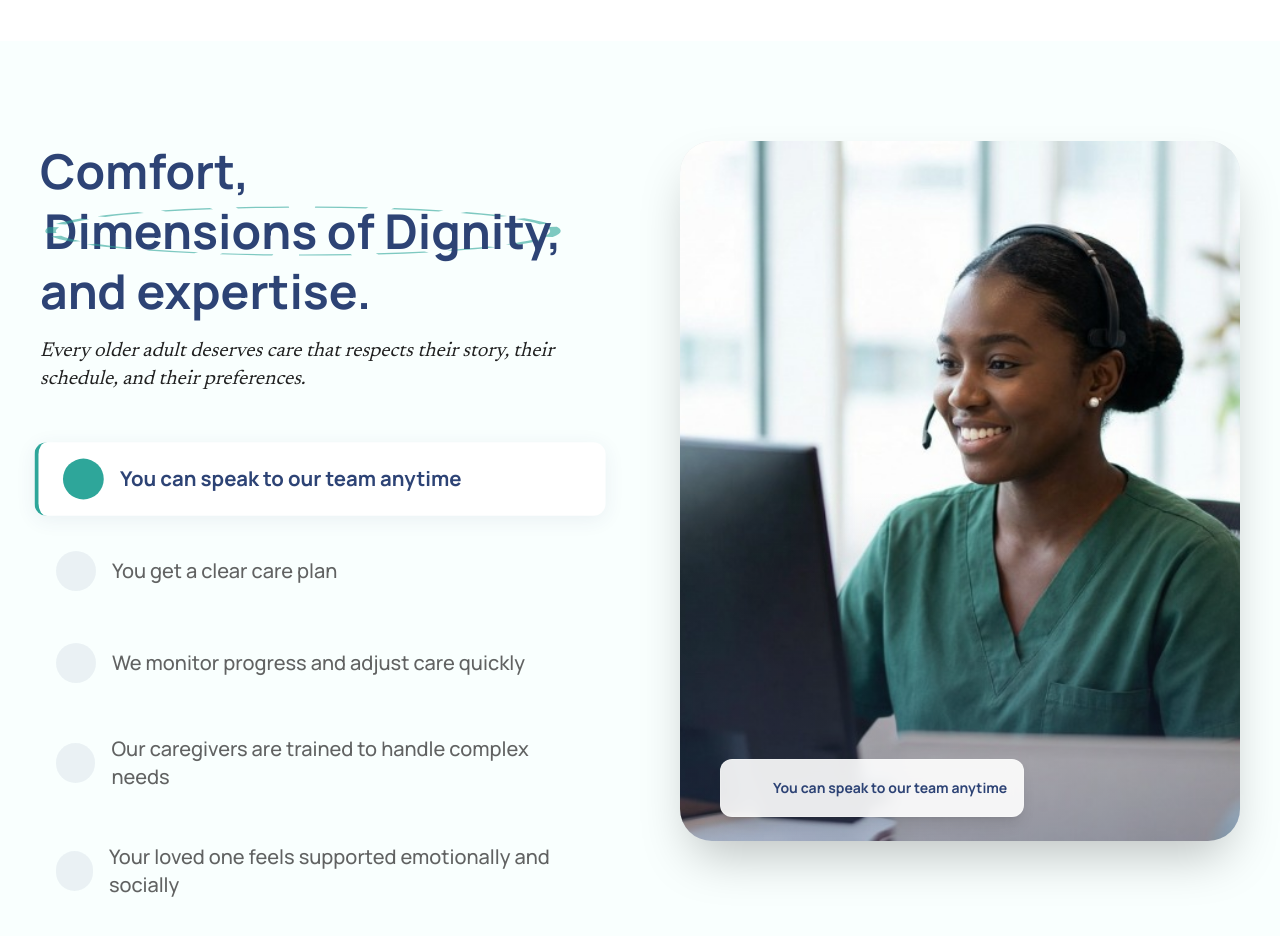
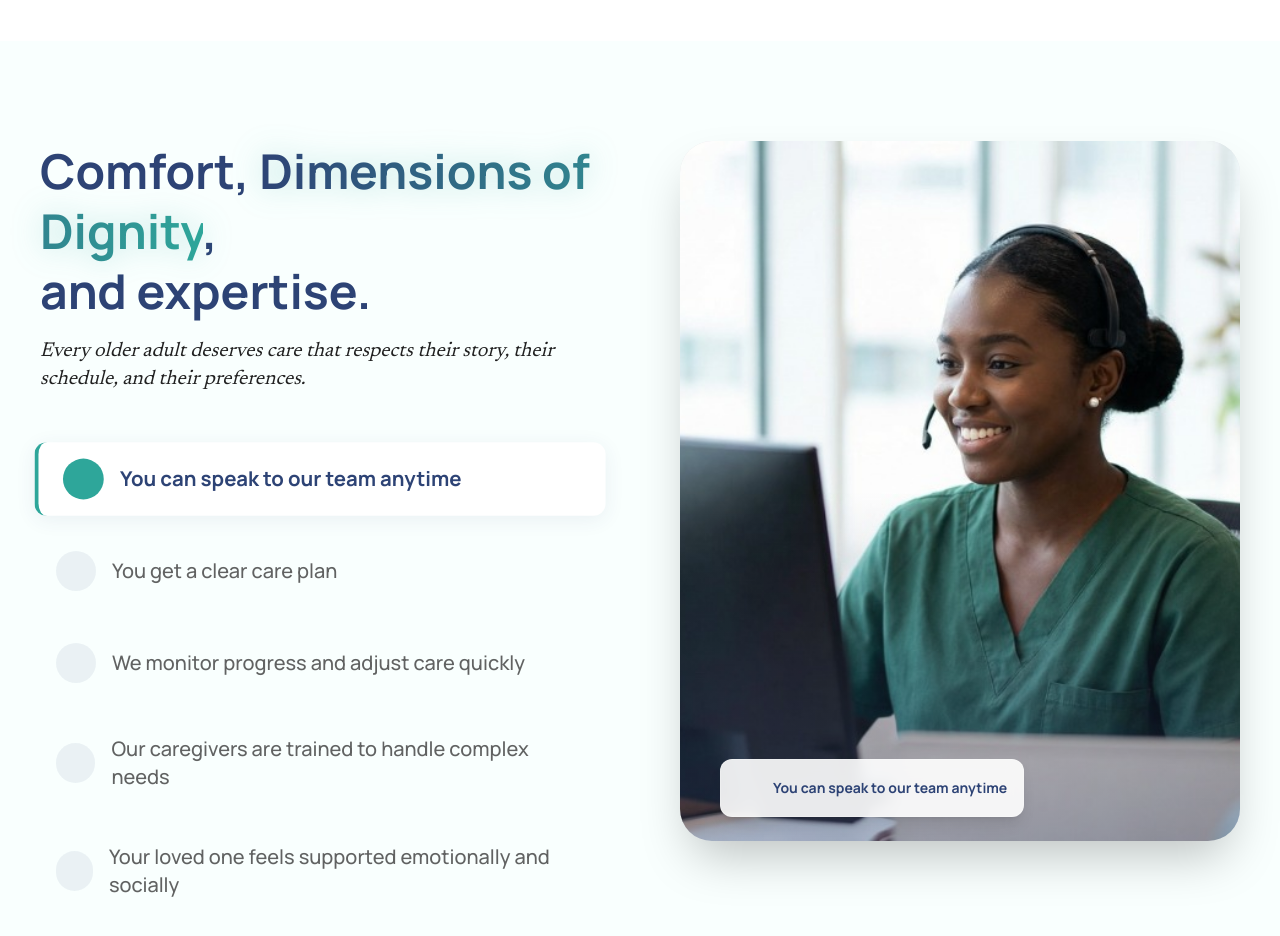
Before and after one commit to Ministar-Samuel/triverge-care-website, a Next.js app: page / in a window 1280 px wide. Shown: the part 3340-4276 px from the top of the page. Built offline with nearby package versions, Linux system fonts and the light colour scheme; some icons are missing.

Commit message:
design: replace teal circle with gradient and glow effect on 'Dimensions of Dignity'

```diff
--- a/src/components/home/WhyChooseUs.tsx
+++ b/src/components/home/WhyChooseUs.tsx
@@ -47,13 +47,9 @@
                     >
                         <h2 className="text-[32px] md:text-[40px] lg:text-[48px] font-bold font-heading text-[#2d4375] leading-tight mb-4">
                             Comfort,{" "}
-                            <span className="relative inline-block px-1">
-                                Dimensions of
-                                <span className="relative z-10"> Dignity</span>,
-                                <svg className="absolute inset-0 w-full h-full text-healing-teal -z-0" viewBox="0 0 100 100" preserveAspectRatio="none">
-                                    <ellipse cx="50" cy="50" rx="48" ry="40" stroke="currentColor" strokeWidth="2" fill="none" strokeDasharray="10 5" className="opacity-60" />
-                                </svg>
-                            </span>
+                            <span className="bg-gradient-to-r from-triverge-blue to-healing-teal bg-clip-text text-transparent drop-shadow-[0_0_15px_rgba(46,166,154,0.3)]">
+                                Dimensions of Dignity
+                            </span>,
                             <br />
                             and expertise.
                         </h2>
```
